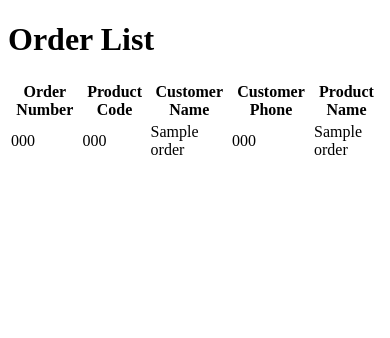
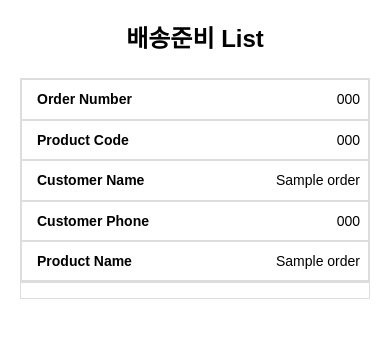
Before and after one commit to AIFarm-team-MISO/orderManagementPj, a Django app: page / in a window 390 px wide. Shown: the top 338 px of the page. Run offline with Django 5.2, Linux system fonts and the light colour scheme; tables that the repository leaves empty hold one stand-in row (values such as "Sample post").

Commit message:
Complete initial version of the web application
- Added responsive styles for better mobile viewing
- Updated HTML template to improve layout and readability

```diff
--- a/order_management/settings.py
+++ b/order_management/settings.py
@@ -26,7 +26,7 @@ SECRET_KEY = 'django-insecure-q&ie=6*^b)-gcbpmltnk64sz@_e(6vmuf3m2yf=n@f&_h=hnkx
 # SECURITY WARNING: don't run with debug turned on in production!
 DEBUG = True
 
-ALLOWED_HOSTS = []
+ALLOWED_HOSTS = ['*']
 
 
 # Application definition
--- a/order_management/web/static/css/style.css
+++ b/order_management/web/static/css/style.css
@@ -0,0 +1,67 @@
+body {
+    font-family: Arial, sans-serif;
+    margin: 20px;
+    line-height: 1.6;
+}
+
+h1 {
+    font-size: 24px;
+    text-align: center;
+    margin-bottom: 20px;
+}
+
+table {
+    width: 100%;
+    border-collapse: collapse;
+    margin-bottom: 20px;
+}
+
+table, th, td {
+    border: 1px solid #ddd;
+}
+
+th, td {
+    padding: 8px;
+    text-align: left;
+    font-size: 14px;
+}
+
+th {
+    background-color: #f2f2f2;
+    font-weight: bold;
+}
+
+tr:hover {
+    background-color: #f9f9f9;
+}
+
+@media screen and (max-width: 600px) {
+    table, thead, tbody, th, td, tr {
+        display: block;
+    }
+
+    thead tr {
+        display: none;
+    }
+
+    tr {
+        margin-bottom: 15px;
+        border-bottom: 2px solid #ddd;
+    }
+
+    td {
+        text-align: right;
+        padding-left: 50%;
+        position: relative;
+    }
+
+    td::before {
+        content: attr(data-label);
+        position: absolute;
+        left: 0;
+        width: 50%;
+        padding-left: 15px;
+        font-weight: bold;
+        text-align: left;
+    }
+}
--- a/order_management/web/templates/web_handle/order_list.html
+++ b/order_management/web/templates/web_handle/order_list.html
@@ -1,14 +1,14 @@
-<!-- order_management/web/templates/web/order_list.html -->
-
 <!DOCTYPE html>
 <html lang="en">
 <head>
     <meta charset="UTF-8">
     <meta name="viewport" content="width=device-width, initial-scale=1.0">
     <title>Order List</title>
+    {% load static %}
+    <link rel="stylesheet" href="{% static 'css/style.css' %}">
 </head>
 <body>
-    <h1>Order List</h1>
+    <h1>배송준비 List</h1>
     <table>
         <thead>
             <tr>
@@ -22,11 +22,11 @@
         <tbody>
             {% for order in orders %}
             <tr>
-                <td>{{ order.order_number }}</td>
-                <td>{{ order.Product_code }}</td>
-                <td>{{ order.customer_name }}</td>
-                <td>{{ order.customer_phone }}</td>
-                <td>{{ order.product_name }}</td>
+                <td data-label="Order Number">{{ order.order_number }}</td>
+                <td data-label="Product Code">{{ order.Product_code }}</td>
+                <td data-label="Customer Name">{{ order.customer_name }}</td>
+                <td data-label="Customer Phone">{{ order.customer_phone }}</td>
+                <td data-label="Product Name">{{ order.product_name }}</td>
             </tr>
             {% endfor %}
         </tbody>
```
Also changed, not shown: 2 other files.
